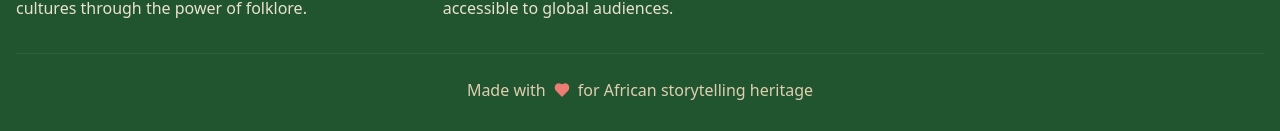
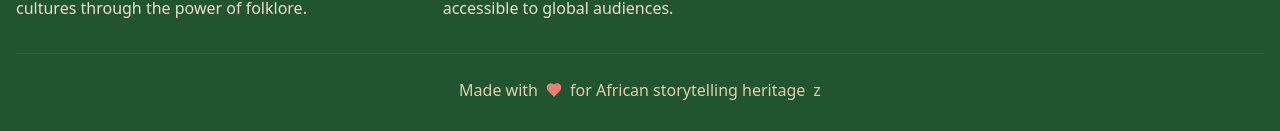
Before and after one commit to Mimsum7/Whispers-of-the-land, a React (Vite) app: page /admin in a window 1280 px wide. Shown: the part 1081-1212 px from the top of the page. Built offline with nearby package versions, Linux system fonts and the light colour scheme; no server answers; the database is empty.

Commit message:
Updated Footer.tsx

```diff
--- a/src/components/Layout/Footer.tsx
+++ b/src/components/Layout/Footer.tsx
@@ -36,6 +36,7 @@ const Footer: React.FC = () => {
             <span>Made with</span>
             <Heart className="h-4 w-4 text-clay-400 fill-current" />
             <span>for African storytelling heritage</span>
+            <p>z</p>
           </p>
         </div>
       </div>
```
